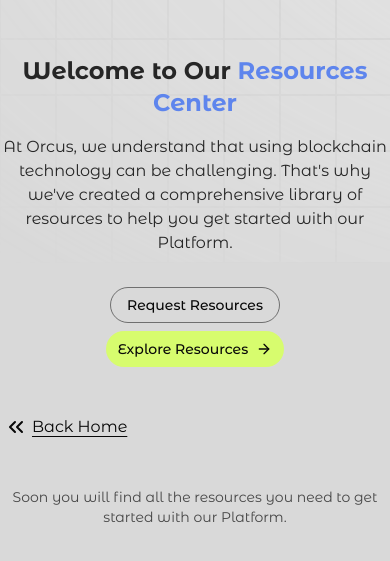
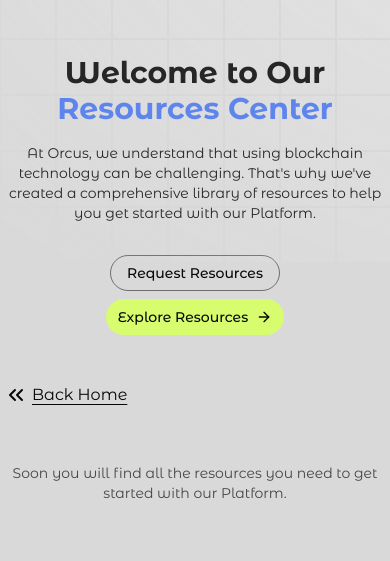
Before and after one commit to divin3circle/orcus, a Next.js app: page /resources in a window 390 px wide. Shown: the part 185-746 px from the top of the page. Built offline with nearby package versions, Linux system fonts and the light colour scheme.

Commit message:
style: enhance text styling and padding in Navbar and resource components for improved readability

```diff
--- a/app/resources/page.tsx
+++ b/app/resources/page.tsx
@@ -13,7 +13,7 @@
           <p className="underline underline-offset-4">Back Home</p>
         </Link>
         <div className="mt-12">
-          <p className="text-sm text-foreground/70 text-center">
+          <p className="text-sm text-foreground/70 text-center p-2">
             Soon you will find all the resources you need to get started with
             our Platform.
           </p>
--- a/components/landing/Navbar.tsx
+++ b/components/landing/Navbar.tsx
@@ -57,7 +57,7 @@
           </Link>
           <Link
             href="/login"
-            className="bg-[#D7FC6E] p-2 rounded-xl font-bold uppercase transition-all duration-300"
+            className="bg-[#D7FC6E] p-1.5 text-sm rounded-xl font-bold uppercase transition-all duration-300"
           >
             Get Started
           </Link>
@@ -106,7 +106,7 @@
                   </Link>
                   <Link
                     href="/login"
-                    className="text-[#D7FC6E] bg-foreground font-bold uppercase transition-all duration-300"
+                    className="text-[#D7FC6E] bg-foreground p-1.5 text-sm rounded-xl font-bold uppercase transition-all duration-300"
                   >
                     Get Started
                   </Link>
--- a/components/resources/Header.tsx
+++ b/components/resources/Header.tsx
@@ -9,10 +9,10 @@
     <div className="relative flex w-full flex-col items-start justify-start overflow-hidden">
       <BackgroundRippleEffect />
       <div className="mt-60 w-full">
-        <h2 className="relative z-10 mx-auto max-w-4xl text-center text-2xl font-bold text-neutral-800 md:text-4xl lg:text-7xl dark:text-neutral-100">
+        <h2 className="relative z-10 mx-auto max-w-4xl text-center text-3xl font-bold text-neutral-800 md:text-4xl lg:text-7xl dark:text-neutral-100">
           Welcome to Our <span className="text-primary">Resources Center</span>
         </h2>
-        <p className="relative z-10 mx-auto mt-4 max-w-xl text-center text-neutral-800 dark:text-neutral-500">
+        <p className="relative text-sm md:text-base px-2 z-10 mx-auto mt-4 max-w-xl text-center text-neutral-800 dark:text-neutral-500">
           At Orcus, we understand that using blockchain technology can be
           challenging. That's why we've created a comprehensive library of
           resources to help you get started with our Platform.
```
